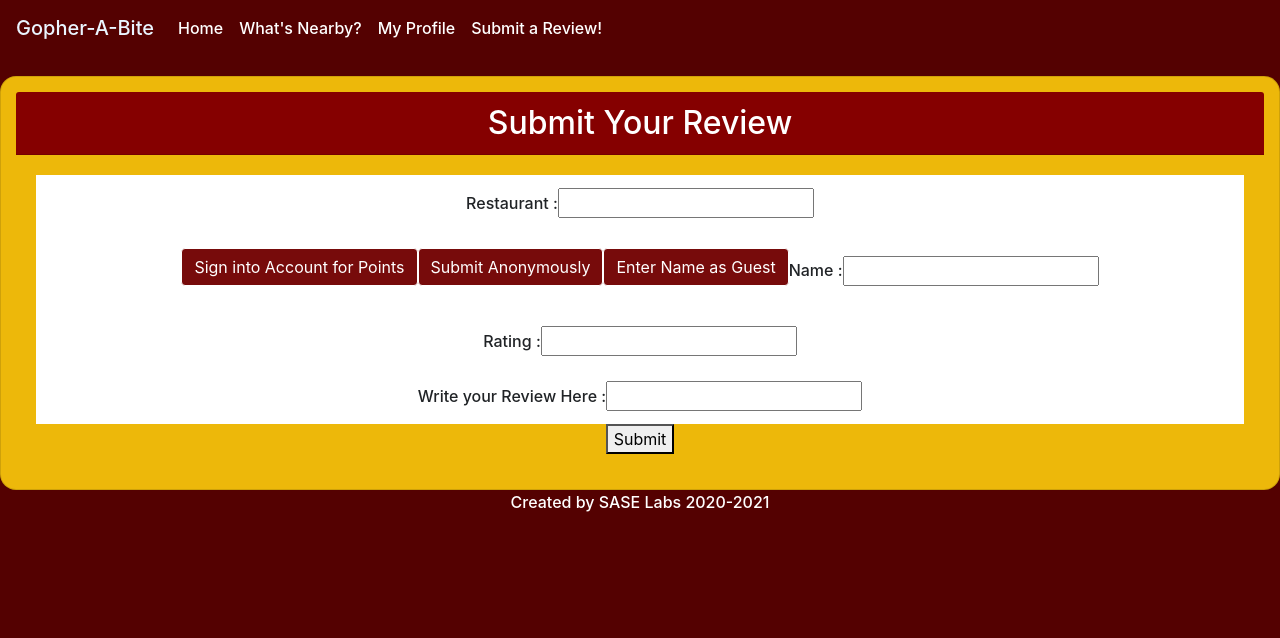
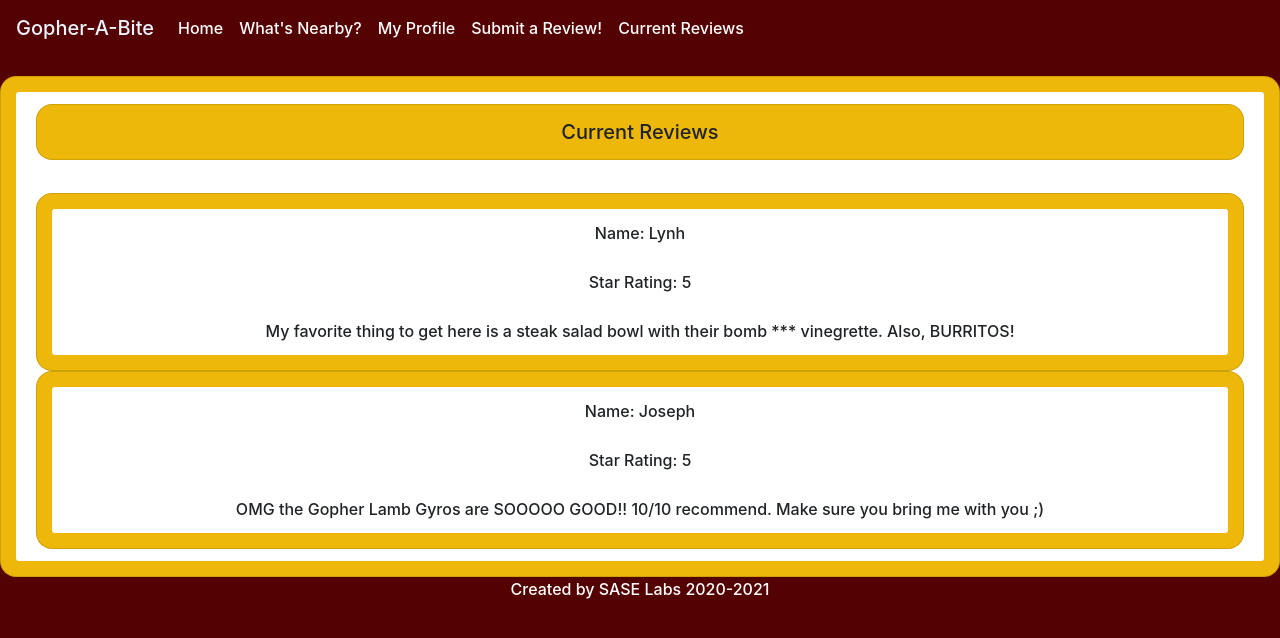
Before and after one commit to SASE-Labs-2021/gopher-a-bite, a React (Create React App) app: page /reviews in a window 1280 px wide. Shown: the top 638 px of the page. Built offline with nearby package versions, Linux system fonts and the light colour scheme.

Commit message:
mapped reviews

```diff
--- a/package.json
+++ b/package.json
@@ -6,7 +6,9 @@
     "@testing-library/jest-dom": "^5.11.5",
     "@testing-library/react": "^11.1.0",
     "@testing-library/user-event": "^12.1.10",
+    "bootstrap": "^4.5.3",
     "react": "^17.0.1",
+    "react-bootstrap": "^1.4.0",
     "react-dom": "^17.0.1",
     "react-router-dom": "^5.2.0",
     "react-scripts": "4.0.0",
--- a/src/Components/MyProfile.jsx
+++ b/src/Components/MyProfile.jsx
@@ -1,24 +1,128 @@
 import React, { Component } from 'react';
 import ListGroup from 'react-bootstrap/ListGroup';
+import Button from 'react-bootstrap/Button'
 import Card from 'react-bootstrap/Card';
+import CardColumns from 'react-bootstrap/CardColumns';
 
 class MyProfile extends Component {
     state = {
-        name: "susan",
+        // name: "Susan",
+        // birthday: "12/12/1998",
+        // restrictions: ["gluten-free", "vegan", "lactose", "nuts", "eggs", "milk"] ,
+            data: [
+                {
+                    name: "Susan",
                     birthday: "12/12/1998",
-        restrictions: "gluten, vegan" ,
+                    restrictions: ["gluten-free", "vegan", "lactose", "nuts", "eggs", "milk"] ,
+                },
+                {
+                    name: "tommy",
+                    birthday: "01/31/2002",
+                    restrictions: ["gluten"] ,
+                },
+                {
+                    name: "karen",
+                    birthday: "06/05/1974",
+                    restrictions: ["vegetarian"] ,
                 }
+            ]
+        }
+
+
+
+        // name: "susan",
+        // birthday: "12/12/1998",
+        // restrictions: "gluten, vegan" ,
+
+
+
+    // render() {
+    //     return (
+    //         <Card>
+    //             <ListGroup variant="flush">
+    //                 {/* Name */}
+    //                 <ListGroup.Item>
+    //                     <Card>Name: {this.state.name}</Card>
+    //                 </ListGroup.Item>
+    //                 {/* Birthday */}
+    //                 <ListGroup.Item>
+    //                     <Card>Birthday: {this.state.birthday}</Card>
+    //                 </ListGroup.Item>
+    //                 {/* Restrictions */}
+    //                 <ListGroup.Item>
+    //                     <Card>Restrictions:</Card>
+    //                 </ListGroup.Item>
+    //                     {/* empty */}
+    //                 <ListGroup.Item>
+    //                     <CardColumns>
+    //                         {this.state.restrictions.map(
+    //                             (restriction) => (
+    //                                 <Card style={{ width: '20rem' }}>{restriction}</Card>
+    //                             ),
+    //                         )}
+    //                     </CardColumns>
+    //                 </ListGroup.Item>
+    //             </ListGroup>
+    //             <Button variant="primary" size="lg">Edit Profile</Button>
+    //          </Card>
+    //     )
+    // }
+
     render() {
         return (
+            this.state.data.map(
+                (profile) => (
                     <Card>
                         <ListGroup variant="flush">
-                <ListGroup.Item>Name: {this.state.name}</ListGroup.Item>
-                <ListGroup.Item>Birthday: {this.state.birthday}</ListGroup.Item>
-                <ListGroup.Item>Restrictions: {this.state.restrictions}</ListGroup.Item>
+                            {/* Name */}
+                            <ListGroup.Item>
+                                <Card>Name: {profile.name}</Card>
+                            </ListGroup.Item>
+                            {/* Birthday */}
+                            <ListGroup.Item>
+                                <Card>Birthday: {profile.birthday}</Card>
+                            </ListGroup.Item>
+                            {/* Restrictions */}
+                            <ListGroup.Item>
+                                <Card>Restrictions:</Card>
+                            </ListGroup.Item>
+                                {/* empty */}
+                            <ListGroup.Item>
+                                <CardColumns>
+                                    {profile.restrictions.map(
+                                        (restriction) => (
+                                            <Card style={{ width: '20rem' }}>{restriction}</Card>
+                                        ),
+                                    )}
+                                </CardColumns>
+                            </ListGroup.Item>
                         </ListGroup>
+                        <Button variant="primary" size="lg">Edit Profile</Button>
                     </Card>
-         );
-    }
+            ),
+        )
+    )}
+
+
+
+
+
+
+    /*
+     * ORIGINAL
+    */
+
+    // render() {
+    //     return (
+    //         <Card>
+    //         <ListGroup variant="flush">
+    //             <ListGroup.Item>Name: {this.state.name}</ListGroup.Item>
+    //             <ListGroup.Item>Birthday: {this.state.birthday}</ListGroup.Item>
+    //             <ListGroup.Item>Restrictions: {this.state.restrictions}</ListGroup.Item>
+    //         </ListGroup>
+    //         </Card>
+    //      );
+    // }
 }
 
 export default MyProfile;
--- a/src/Components/NavigationBar.jsx
+++ b/src/Components/NavigationBar.jsx
@@ -1,3 +1,4 @@
+/* eslint-disable no-unused-vars */
 import React, { Component } from 'react';
 import Nav from 'react-bootstrap/Nav';
 import Button from 'react-bootstrap/Button';
@@ -8,12 +9,15 @@ import RestaurantPreview from './RestaurantPreview';
 import SubmitReview from './SubmitReview';
 import ButtonGroup from 'react-bootstrap/ButtonGroup'
 import MyProfile from './MyProfile';
+import PastReviews from './PastReview';
+
 import {
   BrowserRouter as Router,
   Switch,
   Route,
   Link
 } from "react-router-dom";
+
 export default function NavigationBar() {
   return (
     <Router>
@@ -24,8 +28,8 @@ export default function NavigationBar() {
           <Nav.Link href="/">Home</Nav.Link>
             <Nav.Link href="/nearby">What's Nearby?</Nav.Link>
             <Nav.Link href="/profile">My Profile</Nav.Link>
-            <Nav.Link href="/reviews">Submit a Review!</Nav.Link>
-
+            <Nav.Link href="/submit_reviews">Submit a Review!</Nav.Link>
+            <Nav.Link href="/reviews">Current Reviews</Nav.Link>
           </Nav>
         </Navbar>
         {/* A <Switch> looks through its children <Route>s and
@@ -46,6 +50,7 @@ export default function NavigationBar() {
     </Router>
   );
 }
+
 var routes = [
 	{
 		path: '/',
@@ -61,9 +66,13 @@ var routes = [
 		main: () => <Profile/>
 	},
   {
-		path: '/reviews',
+		path: '/submit_reviews',
 		main: () => <Reviews/>
-	},
+  },
+  {
+    path: '/reviews',
+    main: () => <CurrentReviews/>
+  }
 ]
 
 function Home() {
@@ -80,3 +89,6 @@ function Profile() {
 function Reviews() {
   return <SubmitReview/>;
 }
+function CurrentReviews() {
+  return <PastReviews/>;
+}
--- a/src/Components/PastReview.jsx
+++ b/src/Components/PastReview.jsx
@@ -1,3 +1,4 @@
+/* eslint-disable no-unused-vars */
 import React, { Component } from 'react';
 import Card from 'react-bootstrap/Card';
 import ListGroupItem from 'react-bootstrap/ListGroupItem';
@@ -6,25 +7,42 @@ import Button from 'react-bootstrap/Button';
 
 class PastReviews extends Component {
     state = {
+      data: [
+        {
           restaurant: "Chipotle",
           rated: 5,
           named: "Lynh",
+          reviewText: "My favorite thing to get here is a steak salad bowl with their bomb *** vinegrette. Also, BURRITOS!"
+        },
+        {
+          restaurant: "Afro Deli",
+          rated: 5,
+          named: "Joseph",
+          reviewText: "OMG the Gopher Lamb Gyros are SOOOOO GOOD!! 10/10 recommend. Make sure you bring me with you ;)"
         }
+      ]
+    }
+
     render() {
       return (
         <Card>
-        <Card.Header as = "h5">Submitted Reviews</Card.Header>
+          <ListGroup variant="flush">
+            <ListGroup.Item><Card as="h5">Current Reviews</Card></ListGroup.Item>
+            <ListGroupItem>
+              {this.state.data.map((review) => (
+                <Card>
                   <ListGroup className="list-group-flush">
-                        <ListGroupItem>Name: {this.state.named}</ListGroupItem>
-                        <ListGroupItem>Star Rating: {this.state.rated}</ListGroupItem>
-                        <ListGroupItem>
-                        My favorite thing to get here is a steak salad bowl with their bomb *** vinegrette.
-                        Also, BURRITOS!
+                      <ListGroupItem>Name: {review.named}</ListGroupItem>
+                      <ListGroupItem>Star Rating: {review.rated}</ListGroupItem>
+                      <ListGroupItem>{review.reviewText}</ListGroupItem>
+                  </ListGroup>
+                </Card>
+              ))}
             </ListGroupItem>
          </ListGroup>
         </Card>
-      );
-    }
-  }
+      ); // end return
+    } // end render
+  } // end class
 
   export default PastReviews;
```
Also changed, not shown: src/Components/CurrentReviews.jsx (added), 1 other file (tests, documents, lock files or other folders). Lines whose indentation alone changed are shown as unchanged.
